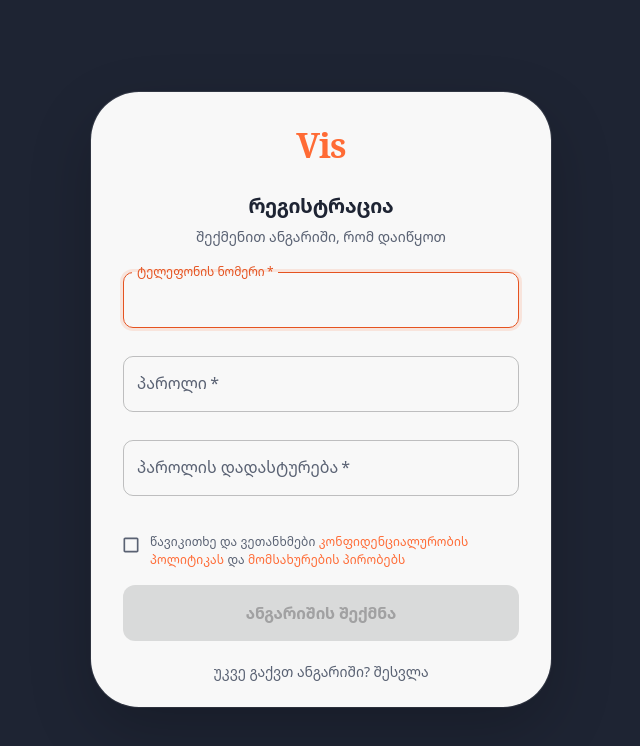
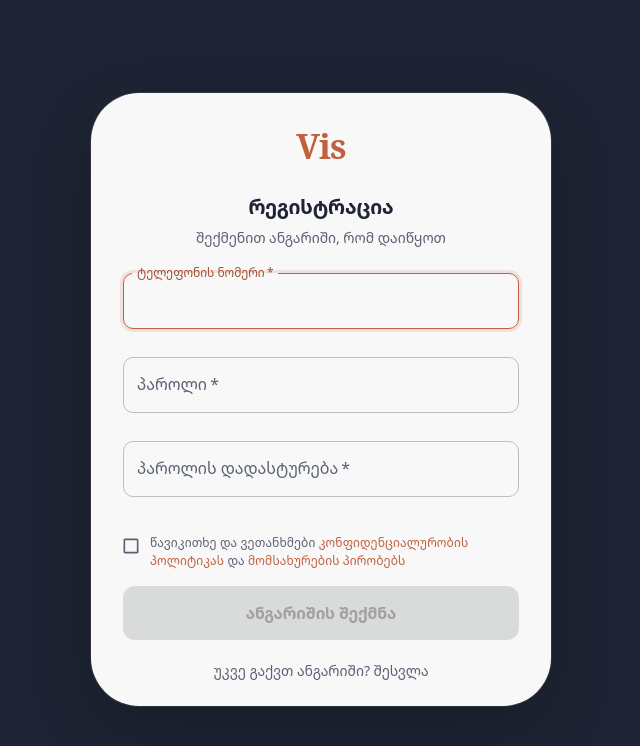
Before and after one commit to MindiaShantadze02/vis, a React (Vite) app in the folder client/: page /register in a window 1280 px wide. Shown: the top 746 px of the page, without its empty margins (319-959 px from the left). Built offline with nearby package versions, Linux system fonts and the light colour scheme; no server answers; a web font is replaced by a local one.

Commit message:
changed the color theme

```diff
--- a/client/src/pages/dashboard/settings/SubscriptionPage.tsx
+++ b/client/src/pages/dashboard/settings/SubscriptionPage.tsx
@@ -1,7 +1,7 @@
 import { useEffect, useState } from 'react'
 import {
   Box, Typography, Card, CardContent, Button, LinearProgress,
-  Stack, Chip, Divider, CircularProgress, useTheme,
+  Stack, Chip, Divider, CircularProgress,
 } from '@mui/material'
 import { Check as CheckIcon } from '@/components/icons'
 import { useTranslation } from 'react-i18next'
@@ -9,12 +9,11 @@ import { supabase } from '@/lib/supabase'
 import { useOrg } from '@/contexts/OrgContext'
 import { PageHeader } from '@/components/ui'
 import { LAYOUT } from '@/theme/theme'
-import { TIERS, tierColor, type Tier } from '@/lib/tiers'
+import { TIERS, type Tier } from '@/lib/tiers'
 
 export default function SubscriptionPage() {
   const { t, i18n } = useTranslation()
   const { org } = useOrg()
-  const theme = useTheme()
 
   const [used, setUsed] = useState<number | null>(null)
   const [limit, setLimit] = useState<number | null>(null)
@@ -24,7 +23,6 @@ export default function SubscriptionPage() {
 
   const currentTier = (org as unknown as Record<string, string>)?.subscription_tier as Tier ?? 'free'
   const expires = (org as unknown as Record<string, string>)?.subscription_expires_at
-  const tierInfo = TIERS.find(t => t.key === currentTier) ?? TIERS[0]
 
   useEffect(() => {
     if (org) loadUsage()
@@ -64,8 +62,6 @@ export default function SubscriptionPage() {
   const pct = limit && used !== null ? Math.min((used / limit) * 100, 100) : 0
   const nearLimit = limit && used !== null && used >= limit * 0.8
 
-  const currentColor = tierColor(theme, tierInfo.colorKey)
-
   return (
     <Box sx={{ maxWidth: LAYOUT.formPage }}>
       <PageHeader title={t('settings.subscription')} />
@@ -75,14 +71,14 @@ export default function SubscriptionPage() {
         <CardContent sx={{ p: 3 }}>
           <Box sx={{ display: 'flex', alignItems: 'flex-start', gap: 2, mb: 2 }}>
             <Box sx={{ flex: 1 }}>
-              <Typography variant="subtitle1" sx={{ fontWeight: 700 }}>
+              <Typography variant="subtitle1" sx={{ fontWeight: 600 }}>
                 {t('subscription.currentPlan')}
               </Typography>
               <Box sx={{ display: 'flex', alignItems: 'center', gap: 1, mt: 0.5 }}>
                 <Chip
                   label={t(`tiers.${currentTier}.label`)}
                   size="small"
-                  sx={{ bgcolor: currentColor, color: 'white', fontWeight: 700 }}
+                  sx={{ bgcolor: 'text.primary', color: 'background.paper', fontWeight: 600 }}
                 />
                 <Typography variant="body2" sx={{ color: 'text.secondary' }}>
                   {t(`tiers.${currentTier}.price`)}
@@ -119,8 +115,6 @@ export default function SubscriptionPage() {
                 value={pct}
                 aria-label={`${used ?? 0} / ${limit}`}
                 sx={{
-                  height: 8, borderRadius: 4,
-                  bgcolor: 'grey.100',
                   '& .MuiLinearProgress-bar': {
                     bgcolor: pct >= 100 ? 'error.main' : pct >= 80 ? 'warning.main' : 'primary.main',
                   },
@@ -147,21 +141,17 @@ export default function SubscriptionPage() {
       </Card>
 
       {/* Tier cards */}
-      <Typography variant="subtitle1" sx={{ fontWeight: 700, mb: 2 }}>
+      <Typography variant="subtitle1" sx={{ fontWeight: 600, mb: 2 }}>
         {t('subscription.comparePlans')}
       </Typography>
       <Stack spacing={2}>
         {TIERS.map(tier => {
           const isCurrent = tier.key === currentTier
-          const color = tierColor(theme, tier.colorKey)
           return (
             <Card
               key={tier.key}
-              sx={{
-                border: '2px solid',
-                borderColor: isCurrent ? color : 'divider',
-                transition: 'border-color 0.2s',
-              }}
+              // Current plan gets a single accent hairline; the rest stay neutral.
+              sx={{ borderColor: isCurrent ? 'primary.main' : 'divider' }}
             >
               <CardContent sx={{ p: 3 }}>
                 <Box sx={{ display: 'flex', alignItems: 'flex-start', gap: 2 }}>
@@ -171,16 +161,16 @@ export default function SubscriptionPage() {
                         {t(`tiers.${tier.key}.label`)}
                       </Typography>
                       {isCurrent && (
-                        <Chip label={t('subscription.current')} size="small" sx={{ bgcolor: color, color: 'white', fontWeight: 600 }} />
+                        <Chip label={t('subscription.current')} size="small" sx={{ bgcolor: 'text.primary', color: 'background.paper', fontWeight: 600 }} />
                       )}
                     </Box>
-                    <Typography variant="body2" sx={{ fontWeight: 700, color, mb: 1.5 }}>
+                    <Typography variant="body2" sx={{ fontWeight: 700, color: 'text.primary', mb: 1.5 }}>
                       {t(`tiers.${tier.key}.price`)}
                     </Typography>
                     <Stack spacing={0.5}>
                       {(t(`tiers.${tier.key}.features`, { returnObjects: true }) as string[]).map(f => (
                         <Box key={f} sx={{ display: 'flex', alignItems: 'center', gap: 0.75 }}>
-                          <CheckIcon sx={{ fontSize: 14, color }} />
+                          <CheckIcon sx={{ fontSize: 14, color: 'success.main' }} />
                           <Typography variant="caption">{f}</Typography>
                         </Box>
                       ))}
@@ -193,10 +183,10 @@ export default function SubscriptionPage() {
                       size="small"
                       onClick={() => handleUpgrade(tier.key)}
                       disabled={upgrading !== null}
-                      sx={{ borderColor: color, color, whiteSpace: 'nowrap', flexShrink: 0 }}
+                      sx={{ whiteSpace: 'nowrap', flexShrink: 0 }}
                     >
                       {upgrading === tier.key
-                        ? <CircularProgress size={16} sx={{ color }} />
+                        ? <CircularProgress size={16} />
                         : t('subscription.upgrade')}
                     </Button>
                   )}
--- a/client/src/theme/bookingThemes.ts
+++ b/client/src/theme/bookingThemes.ts
@@ -1,5 +1,5 @@
 import { createTheme, lighten, darken, getLuminance, hexToRgb, type Theme } from '@mui/material/styles'
-import baseTheme from './theme'
+import baseTheme, { elevation } from './theme'
 
 // Per-organisation colour themes for the public booking pages (the flow your
 // customers actually see). A curated set of five accent directions (see the
@@ -179,12 +179,16 @@ export function makeBookingTheme(bt: BookingTheme): Theme {
       background: { default: pageBg, paper: '#FFFFFF' },
     },
     components: {
+      // The admin theme is flat/mature; the booking pages keep their softer,
+      // lifted look — so we re-specify the button + card here rather than inherit
+      // the flattened base (the user considers the booking flow finished).
       MuiButton: {
         styleOverrides: {
+          root: { transition: 'all 0.18s ease', '&:active': { transform: 'scale(0.97)' } },
           contained: {
             boxShadow: `0 1px 2px rgba(${rgb},0.12)`,
-            '&:hover': { boxShadow: `0 3px 10px rgba(${rgb},0.18)` },
-            '&:active': { boxShadow: `0 1px 2px rgba(${rgb},0.12)` },
+            '&:hover': { boxShadow: `0 3px 10px rgba(${rgb},0.18)`, transform: 'translateY(-1px)' },
+            '&:active': { boxShadow: `0 1px 2px rgba(${rgb},0.12)`, transform: 'scale(0.97) translateY(0)' },
           },
           outlined: {
             borderColor: `rgba(${rgb},0.35)`,
@@ -196,7 +200,14 @@ export function makeBookingTheme(bt: BookingTheme): Theme {
       MuiCard: {
         styleOverrides: {
           root: {
-            '&:hover': { boxShadow: `0 8px 24px rgba(${rgb},0.10), 0 2px 8px rgba(0,0,0,0.04)` },
+            boxShadow: elevation.card,
+            borderRadius: 16,
+            border: '1px solid rgba(30,36,51,0.07)',
+            transition: 'box-shadow 0.2s ease, transform 0.2s ease',
+            '&:hover': {
+              transform: 'translateY(-2px)',
+              boxShadow: `0 8px 24px rgba(${rgb},0.10), 0 2px 8px rgba(0,0,0,0.04)`,
+            },
           },
         },
       },
--- a/client/src/theme/theme.ts
+++ b/client/src/theme/theme.ts
@@ -1,46 +1,54 @@
 import { createTheme } from '@mui/material/styles'
 
-// ── Brand palette: "Warm Ink & Citrus" ───────────────────────
-// Grafiki (გრაფიკი = "schedule") should feel like being warmly welcomed
-// and confidently looked-after — not like a framework default. Confident
-// near-ink charcoal-navy carries the brand; a citrus accent brings the
-// energy; honey lifts prices and celebratory moments.
+// ── Brand palette: "Ink & Clay" ──────────────────────────────
+// The admin panel should feel calm, mature and precise — a clean near-white
+// surface, confident near-ink text, and a single MUTED warm accent used
+// sparingly (primary CTAs + active markers only). The louder citrus lives on
+// per-tenant booking pages (see bookingThemes.ts), not in the admin chrome.
 
 export const INK = {
   900: '#161B26',
   800: '#181D29',
-  700: '#1E2433', // brand ink — text, sidebar, headings
+  700: '#1E2433', // brand ink — text, headings, avatars
   600: '#2A3242',
   500: '#3A4253',
 }
 
-const CITRUS = {
-  light: '#FF8B5E',
-  main:  '#FF6B35', // signature accent — CTAs, selected states
-  dark:  '#E55320',
-  deep:  '#C2441A',
+// Muted terracotta — warm but restrained (was the neon citrus #FF6B35).
+// Applied only to primary buttons, the active-nav marker, focus rings and the
+// "on" switch/progress state.
+const ACCENT = {
+  light: '#D68C6E',
+  main:  '#C15F3E',
+  dark:  '#A44E30',
+  deep:  '#8F4227',
 }
 
-export const HONEY = '#F6B042' // second accent — price/total, celebratory sparkle
+export const HONEY = '#F6B042' // reserved accent — price/total on booking pages
 
-// rgb tuples for translucent shadows/tints
-const CITRUS_RGB = '255,107,53'
+// rgb tuples for translucent tints/shadows
+const ACCENT_RGB = '193,95,62'
 const INK_RGB = '30,36,51'
 
 // ── Shared design tokens ──────────────────────────────────────
-// Single source of truth for the tinted shadows and brand surfaces
-// that were previously re-typed inline across pages.
+
+// A single neutral hairline for every border/divider — kills the old boxy
+// look of three near-identical ink alphas (0.07 / 0.08 / 0.10).
+export const HAIRLINE = '#E6E7EB'
 
 export const elevation = {
   card:      '0 1px 3px rgba(30,36,51,0.06), 0 1px 2px rgba(30,36,51,0.04)',
-  cardHover: `0 8px 24px rgba(${CITRUS_RGB},0.12), 0 2px 8px rgba(30,36,51,0.05)`,
-  glow:      `0 4px 16px rgba(${CITRUS_RGB},0.32)`,
-  glowSoft:  `0 4px 12px rgba(${CITRUS_RGB},0.18)`,
+  cardHover: `0 8px 24px rgba(${ACCENT_RGB},0.12), 0 2px 8px rgba(30,36,51,0.05)`,
+  glow:      `0 4px 16px rgba(${ACCENT_RGB},0.28)`,
+  glowSoft:  `0 4px 12px rgba(${ACCENT_RGB},0.16)`,
   modal:     '0 24px 48px rgba(22,27,38,0.16), 0 0 0 1px rgba(30,36,51,0.06)',
 }
 
-// Flat brand surfaces (kept as a named map so page chrome stays consistent
-// and lives in one place). Ink chrome lets the citrus accent stay the star.
+// One small radius scale so nested elements share a rhythm (was 2/3/4/5/8/10/
+// 12/16/20 scattered everywhere).
+export const radii = { control: 10, card: 14, pill: 999 }
+
+// Flat brand surfaces (dark chrome for onboarding/superadmin sidebars, logo).
 export const gradient = {
   brand:   INK[700],
   topbar:  INK[700],
@@ -48,27 +56,24 @@ export const gradient = {
   panel:   '#FFFFFF',
 }
 
-// Subtle citrus tints for hover/selected surfaces (e.g. nav items).
+// Neutral hover/selected tints for nav + rows (was citrus-tinted).
 export const tint = {
-  hover:       `rgba(${CITRUS_RGB},0.06)`,
-  hoverBorder: `rgba(${CITRUS_RGB},0.22)`,
+  hover:       `rgba(${INK_RGB},0.04)`,
+  hoverBorder: `rgba(${INK_RGB},0.10)`,
 }
 
-// Warm neutral surfaces — replace MUI's cool `grey.50`/`action.hover` (which
-// clash with the warm chalk background) for table headers, summary panels and
-// row hovers across the dashboard.
+// Neutral surfaces — section/table headers, inset panels, row hovers. Cool and
+// clean to match the near-white page (was warm chalk).
 export const surface = {
-  header: '#F4EEE6', // warm chalk — table/section headers
-  subtle: '#F8F4EE', // slightly lighter — inset summary panels
-  hover:  `rgba(${CITRUS_RGB},0.05)`, // citrus-tinted row hover
+  header: '#F1F2F4', // section/table headers
+  subtle: '#F8F9FB', // inset summary panels
+  hover:  `rgba(${INK_RGB},0.035)`, // row hover
 }
 
-// Warm display stack for headings (Georgian-capable serif → personality).
+// Warm display serif for headings (Georgian-capable → personality without loudness).
 export const displayFont = '"Noto Serif Georgian", "Noto Serif", Georgia, serif'
 
 // ── Layout width tokens ───────────────────────────────────────
-// Named max-widths so page containers stay consistent within each
-// context instead of drifting across hardcoded values (600/640/680…).
 export const LAYOUT = {
   formPage:   720, // settings + content-form pages
   narrowCard: 460, // centered single-purpose cards (auth, confirmation)
@@ -78,44 +83,41 @@ export const LAYOUT = {
 const theme = createTheme({
   palette: {
     primary: {
-      main:         CITRUS.main,
-      light:        CITRUS.light,
-      dark:         CITRUS.dark,
+      main:         ACCENT.main,
+      light:        ACCENT.light,
+      dark:         ACCENT.dark,
       contrastText: '#FFFFFF',
     },
     secondary: {
-      main:         '#FFE9DD', // pale citrus tint — chip/avatar/empty-state surfaces
-      contrastText: CITRUS.deep,
+      main:         '#F4EBE6', // pale clay tint — empty-state/selected surfaces
+      contrastText: ACCENT.deep,
     },
     background: {
-      default: '#FBF8F4', // warm chalk
+      default: '#F7F8FA', // clean neutral near-white
       paper:   '#FFFFFF',
     },
-    // ── Status palette ──────────────────────────────────────────
-    // Tuned to sit warmly beside the citrus accent. Drive appointment
-    // status presentation (see StatusChip): approved→success,
-    // pending→warning, rejected→error, completed→info. `light` values
-    // are pale tints used as surfaces.
+    // Status palette — muted, semantic (StatusChip: approved→success,
+    // pending→warning, rejected→error, completed→info).
     success: {
-      main:         '#0E9F6E', // approved — pine green
+      main:         '#0E9F6E',
       light:        '#D6F3E7',
       dark:         '#0A7D55',
       contrastText: '#FFFFFF',
     },
     warning: {
-      main:         '#C8801F', // pending — warm amber
+      main:         '#C8801F',
       light:        '#FBEFD8',
       dark:         '#9A5C0F',
       contrastText: '#FFFFFF',
     },
     error: {
-      main:         '#DC3C45', // rejected — crimson (distinct from citrus orange)
+      main:         '#DC3C45',
       light:        '#FBE0E1',
       dark:         '#B82A33',
       contrastText: '#FFFFFF',
     },
     info: {
-      main:         '#5B7A99', // completed — calm slate-blue (reads "done/archived")
+      main:         '#5B7A99',
       light:        '#E5ECF2',
       dark:         '#415D75',
       contrastText: '#FFFFFF',
@@ -125,26 +127,16 @@ const theme = createTheme({
       secondary: '#5A6273', // slate
       disabled:  '#9AA1AE',
     },
-    divider: `rgba(${INK_RGB},0.10)`,
+    divider: HAIRLINE,
   },
 
   typography: {
-    // Body / UI face: Noto Sans Georgian (the only Georgian-capable Google
-    // font besides the serif). It's paired with the serif display deliberately,
-    // not left to chance: the larger sans roles below borrow the serif's tight,
-    // negative tracking so the two families share a rhythm, while body copy
-    // stays open and editorial. That shared rhythm is what makes a serif +
-    // neutral-sans pairing read as "chosen" rather than mismatched.
     fontFamily: '"Google Sans", "Noto Sans Georgian", "Noto Sans", "Roboto", sans-serif',
-    // Headings carry the personality — warm editorial serif. Applied through
-    // h5 because pages use h4/h5 for titles (h1–h3 are unused).
     h1: { fontFamily: displayFont, fontWeight: 700, letterSpacing: '-0.25px' },
     h2: { fontFamily: displayFont, fontWeight: 700, letterSpacing: '-0.25px' },
     h3: { fontFamily: displayFont, fontWeight: 700, letterSpacing: '-0.15px' },
     h4: { fontFamily: displayFont, fontWeight: 700, letterSpacing: '-0.15px' },
     h5: { fontFamily: displayFont, fontWeight: 700, letterSpacing: '-0.1px' },
-    // Sans subheads bridge the bold serif and the regular body: a semibold step
-    // with a hair of negative tracking that echoes the serif above it.
     h6:        { fontWeight: 600, letterSpacing: '-0.15px' },
     subtitle1: { fontWeight: 600, letterSpacing: '-0.15px', lineHeight: 1.4 },
     subtitle2: { fontWeight: 600, letterSpacing: '-0.1px' },
@@ -160,50 +152,49 @@ const theme = createTheme({
     MuiButton: {
       styleOverrides: {
         root: {
-          borderRadius: 10,
+          borderRadius: radii.control,
           padding: '10px 24px',
           fontWeight: 600,
-          transition: 'all 0.18s ease',
-          '&:active': { transform: 'scale(0.97)' },
+          transition: 'background-color 0.15s ease, border-color 0.15s ease, color 0.15s ease',
         },
+        // Flat: solid accent that simply darkens on hover — no glow, no lift.
         contained: {
-          boxShadow: `0 1px 3px rgba(${CITRUS_RGB},0.20)`,
-          '&:hover': {
-            boxShadow: `0 4px 16px rgba(${CITRUS_RGB},0.32)`,
-            transform: 'translateY(-1px)',
-          },
-          '&:active': {
-            boxShadow: `0 1px 3px rgba(${CITRUS_RGB},0.20)`,
-            transform: 'scale(0.97) translateY(0)',
-          },
+          boxShadow: 'none',
+          '&:hover': { boxShadow: 'none', backgroundColor: ACCENT.dark },
+          '&:active': { boxShadow: 'none' },
         },
         outlined: {
-          borderColor: `rgba(${CITRUS_RGB},0.40)`,
+          borderColor: `rgba(${INK_RGB},0.18)`,
           '&:hover': {
-            borderColor: CITRUS.dark,
-            backgroundColor: `rgba(${CITRUS_RGB},0.05)`,
+            borderColor: ACCENT.main,
+            backgroundColor: `rgba(${INK_RGB},0.03)`,
           },
         },
         text: {
-          '&:hover': { backgroundColor: `rgba(${CITRUS_RGB},0.07)` },
+          '&:hover': { backgroundColor: `rgba(${INK_RGB},0.04)` },
         },
         sizeSmall: { padding: '6px 14px', fontSize: '0.8125rem' },
-        sizeLarge: { padding: '14px 32px', fontSize: '1rem', borderRadius: 12 },
+        sizeLarge: { padding: '13px 30px', fontSize: '1rem', borderRadius: 12 },
       },
     },
 
+    // Flat hairline card: one faint border, no shadow, no hover-lift.
     MuiCard: {
       styleOverrides: {
         root: {
-          boxShadow: '0 1px 3px rgba(30,36,51,0.06), 0 1px 2px rgba(30,36,51,0.04)',
-          borderRadius: 16,
-          border: `1px solid rgba(${INK_RGB},0.07)`,
-          transition: 'box-shadow 0.2s ease, transform 0.2s ease',
-          '&:hover': {
-            boxShadow: `0 8px 24px rgba(${CITRUS_RGB},0.12), 0 2px 8px rgba(30,36,51,0.05)`,
-            transform: 'translateY(-2px)',
-          },
+          boxShadow: 'none',
+          borderRadius: radii.card,
+          border: `1px solid ${HAIRLINE}`,
+          backgroundImage: 'none',
         },
+      },
+    },
+
+    MuiPaper: {
+      styleOverrides: {
+        // Keep elevated Paper (menus/popovers) from painting the tonal overlay,
+        // so surfaces stay clean white.
+        root: { backgroundImage: 'none' },
       },
     },
 
@@ -212,21 +203,21 @@ const theme = createTheme({
       styleOverrides: {
         root: {
           '& .MuiOutlinedInput-root': {
-            borderRadius: 10,
+            borderRadius: radii.control,
             transition: 'box-shadow 0.15s ease',
             '&:hover .MuiOutlinedInput-notchedOutline': {
-              borderColor: CITRUS.dark,
+              borderColor: `rgba(${INK_RGB},0.34)`,
             },
             '&.Mui-focused': {
-              boxShadow: `0 0 0 3px rgba(${CITRUS_RGB},0.14)`,
+              boxShadow: `0 0 0 3px rgba(${ACCENT_RGB},0.14)`,
             },
             '&.Mui-focused .MuiOutlinedInput-notchedOutline': {
-              borderColor: CITRUS.dark,
+              borderColor: ACCENT.main,
               borderWidth: '1.5px',
             },
           },
           '& .MuiInputLabel-root.Mui-focused': {
-            color: CITRUS.dark,
+            color: ACCENT.dark,
           },
         },
       },
@@ -241,13 +232,13 @@ const theme = createTheme({
     MuiLinearProgress: {
       styleOverrides: {
         root: {
-          height: 4,
-          borderRadius: 2,
-          backgroundColor: `rgba(${CITRUS_RGB},0.12)`,
+          height: 6,
+          borderRadius: 999,
+          backgroundColor: `rgba(${INK_RGB},0.08)`,
         },
         bar: {
-          borderRadius: 2,
-          backgroundColor: CITRUS.main,
+          borderRadius: 999,
+          backgroundColor: ACCENT.main,
           transition: 'transform 0.5s cubic-bezier(0.16,1,0.3,1)',
         },
       },
@@ -257,10 +248,7 @@ const theme = createTheme({
       styleOverrides: {
         root: {
           color: `rgba(${INK_RGB},0.18)`,
-          '&.Mui-active': {
-            color: CITRUS.main,
-            filter: `drop-shadow(0 2px 6px rgba(${CITRUS_RGB},0.35))`,
-          },
+          '&.Mui-active': { color: ACCENT.main },
           '&.Mui-completed': { color: '#0E9F6E' },
         },
       },
@@ -268,32 +256,34 @@ const theme = createTheme({
 
     MuiStepConnector: {
       styleOverrides: {
-        line: { borderColor: `rgba(${INK_RGB},0.15)` },
+        line: { borderColor: HAIRLINE },
       },
     },
 
     MuiStepLabel: {
       styleOverrides: {
         label: {
-          '&.Mui-active':    { fontWeight: 600, color: CITRUS.dark },
+          '&.Mui-active':    { fontWeight: 600, color: ACCENT.dark },
           '&.Mui-completed': { fontWeight: 500 },
         },
       },
     },
 
+    // Neutral segmented control — the selected segment reads via a soft gray
+    // fill + ink text, not a coloured wash.
     MuiToggleButton: {
       styleOverrides: {
         root: {
-          borderRadius: 10,
+          borderRadius: radii.control,
           textTransform: 'none',
           fontWeight: 500,
           transition: 'all 0.15s ease',
           '&.Mui-selected': {
-            backgroundColor: `rgba(${CITRUS_RGB},0.10)`,
-            color: CITRUS.deep,
-            borderColor: CITRUS.main,
+            backgroundColor: `rgba(${INK_RGB},0.06)`,
+            color: INK[700],
+            borderColor: `rgba(${INK_RGB},0.20)`,
             fontWeight: 600,
-            '&:hover': { backgroundColor: `rgba(${CITRUS_RGB},0.16)` },
+            '&:hover': { backgroundColor: `rgba(${INK_RGB},0.09)` },
           },
         },
       },
@@ -301,14 +291,14 @@ const theme = createTheme({
 
     MuiToggleButtonGroup: {
       styleOverrides: {
-        root: { borderRadius: 10 },
+        root: { borderRadius: radii.control },
       },
     },
 
     MuiDialog: {
       styleOverrides: {
         paper: {
-          borderRadius: 20,
+          borderRadius: 16,
           boxShadow: '0 24px 48px rgba(22,27,38,0.16), 0 0 0 1px rgba(30,36,51,0.06)',
         },
       },
@@ -317,7 +307,7 @@ const theme = createTheme({
     MuiListItemButton: {
       styleOverrides: {
         root: {
-          borderRadius: 10,
+          borderRadius: radii.control,
           transition: 'all 0.15s ease',
         },
       },
@@ -326,8 +316,8 @@ const theme = createTheme({
     MuiTabs: {
       styleOverrides: {
         root: {
-          borderRadius: 10,
-          backgroundColor: '#F0EBE3',
+          borderRadius: radii.control,
+          backgroundColor: '#EFF1F4',
           padding: '3px',
           minHeight: 40,
         },
@@ -335,7 +325,7 @@ const theme = createTheme({
           height: '100%',
           borderRadius: 8,
           backgroundColor: '#FFFFFF',
-          boxShadow: '0 1px 4px rgba(0,0,0,0.10)',
+          boxShadow: '0 1px 3px rgba(0,0,0,0.08)',
           zIndex: 0,
         },
       },
@@ -357,16 +347,10 @@ const theme = createTheme({
       },
     },
 
-    // Clean rounded "pill" toggle — the thumb sits inside a full-radius track
-    // (no overflowing Material shadow), so it reads as flat and modern like the
-    // rest of the chrome. Off = ink tint, on = citrus.
+    // Flat pill switch — off = ink tint, on = muted accent.
     MuiSwitch: {
       styleOverrides: {
-        root: {
-          width: 42,
-          height: 24,
-          padding: 0,
-        },
+        root: { width: 42, height: 24, padding: 0 },
         switchBase: {
           padding: 0,
           margin: 3,
@@ -376,7 +360,7 @@ const theme = createTheme({
             transform: 'translateX(18px)',
             color: '#FFFFFF',
             '& + .MuiSwitch-track': {
-              backgroundColor: CITRUS.main,
+              backgroundColor: ACCENT.main,
               opacity: 1,
               border: 0,
             },
@@ -398,8 +382,6 @@ const theme = createTheme({
       },
     },
 
-    // The compact pill has no outer padding, so add a small gap to its label
-    // when used in a FormControlLabel (scoped to switches; checkboxes keep theirs).
     MuiFormControlLabel: {
       styleOverrides: {
         root: {
@@ -429,16 +411,14 @@ const theme = createTheme({
       },
     },
 
+    // Flat accordion — hairline border, no shadow (even when expanded).
     MuiAccordion: {
       styleOverrides: {
         root: {
           borderRadius: '12px !important',
-          border: `1px solid rgba(${INK_RGB},0.08)`,
+          border: `1px solid ${HAIRLINE}`,
           boxShadow: 'none',
           '&:before': { display: 'none' },
-          '&.Mui-expanded': {
-            boxShadow: `0 4px 16px rgba(${CITRUS_RGB},0.10)`,
-          },
         },
       },
     },
```
Also changed, not shown: client/src/components/ui/ActionIconButton.tsx (+5 -15 lines), client/src/components/ui/StatCard.tsx (+3 -8 lines), client/src/pages/dashboard/DashboardLayout.tsx (+3 -4 lines).
